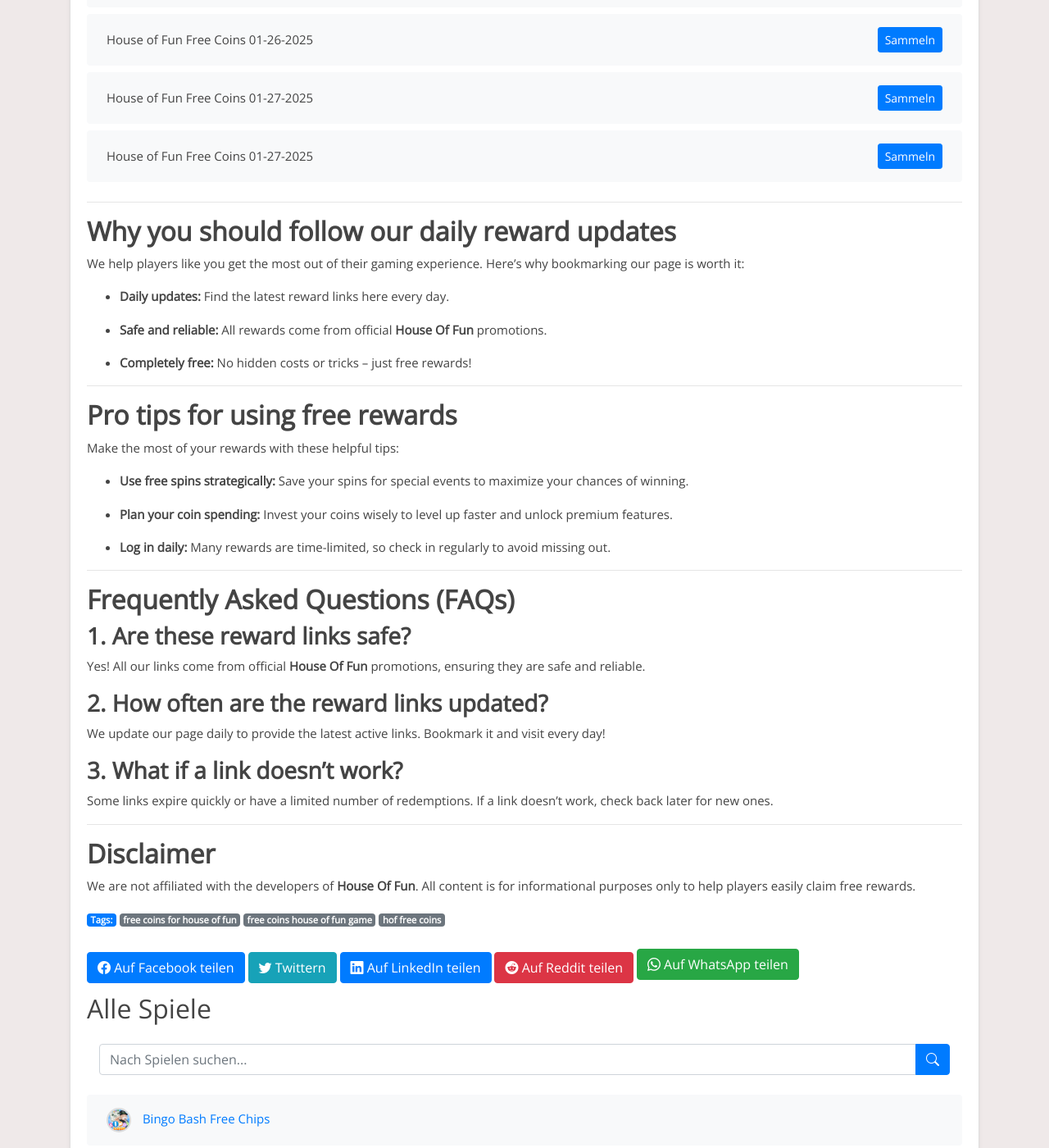
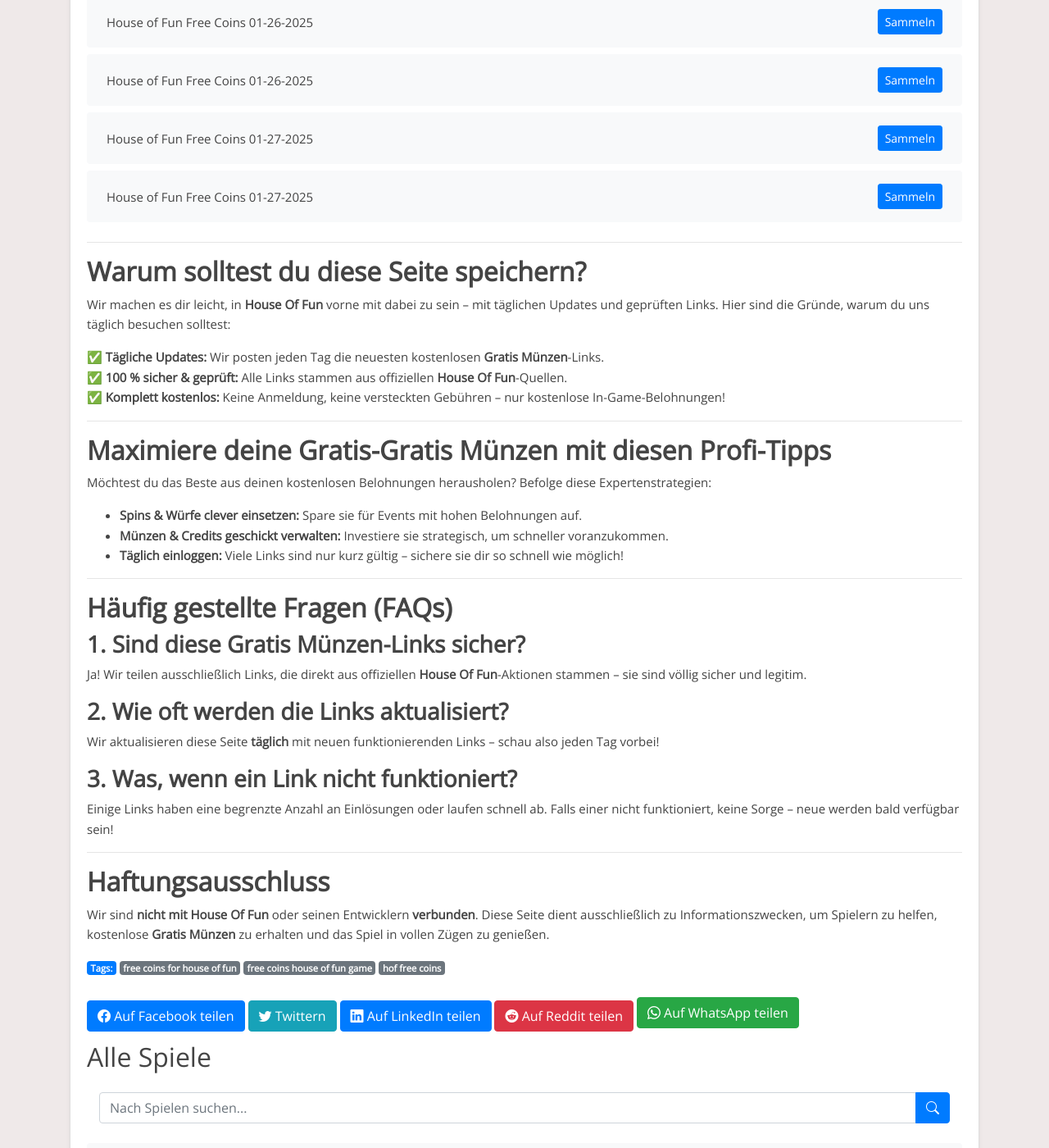
Before and after one commit to Prollad99/bs-de, a Jekyll site: the page built from _posts/2025-01-19-house-of-fun.md, in a window 1280 px wide and 1400 px high, scrolled down 7772 px. Shown: the whole window at 82% size. Built offline with Jekyll 4.4.1, drawn with Linux system fonts in a browser that asks for light colours; some of the changed text lies outside the part shown.

Commit message:
Update house-of-fun reward links, content, and last modified date

```diff
--- a/_includes/house-of-fun_footer.html
+++ b/_includes/house-of-fun_footer.html
@@ -1,55 +1,38 @@
 ---
 
+## **Warum solltest du diese Seite speichern?**
 
-## **Why you should follow our daily reward updates**
+Wir machen es dir leicht, in **House Of Fun** vorne mit dabei zu sein – mit täglichen Updates und geprüften Links. Hier sind die Gründe, warum du uns täglich besuchen solltest:
 
-We help players like you get the most out of their gaming experience. Here’s why bookmarking our page is worth it:
-
-- **Daily updates:** Find the latest reward links here every day.
-
-- **Safe and reliable:** All rewards come from official **House Of Fun** promotions.
-
-- **Completely free:** No hidden costs or tricks – just free rewards!
-
+✅ **Tägliche Updates:** Wir posten jeden Tag die neuesten kostenlosen **Gratis Münzen**-Links.
+✅ **100 % sicher & geprüft:** Alle Links stammen aus offiziellen **House Of Fun**-Quellen.
+✅ **Komplett kostenlos:** Keine Anmeldung, keine versteckten Gebühren – nur kostenlose In-Game-Belohnungen!
 
 ---
 
+## **Maximiere deine Gratis-Gratis Münzen mit diesen Profi-Tipps**
 
-## **Pro tips for using free rewards**
+Möchtest du das Beste aus deinen kostenlosen Belohnungen herausholen? Befolge diese Expertenstrategien:
 
-Make the most of your rewards with these helpful tips:
-
-- **Use free spins strategically:** Save your spins for special events to maximize your chances of winning.
-
-- **Plan your coin spending:** Invest your coins wisely to level up faster and unlock premium features.
-
-- **Log in daily:** Many rewards are time-limited, so check in regularly to avoid missing out.
-
+- **Spins & Würfe clever einsetzen:** Spare sie für Events mit hohen Belohnungen auf.
+- **Münzen & Credits geschickt verwalten:** Investiere sie strategisch, um schneller voranzukommen.
+- **Täglich einloggen:** Viele Links sind nur kurz gültig – sichere sie dir so schnell wie möglich!
 
 ---
 
+## **Häufig gestellte Fragen (FAQs)**
 
-## **Frequently Asked Questions (FAQs)**
+### **1. Sind diese Gratis Münzen-Links sicher?**
+Ja! Wir teilen ausschließlich Links, die direkt aus offiziellen **House Of Fun**-Aktionen stammen – sie sind völlig sicher und legitim.
 
+### **2. Wie oft werden die Links aktualisiert?**
+Wir aktualisieren diese Seite **täglich** mit neuen funktionierenden Links – schau also jeden Tag vorbei!
 
-### **1. Are these reward links safe?**
-
-Yes! All our links come from official **House Of Fun** promotions, ensuring they are safe and reliable.
-
-
-### **2. How often are the reward links updated?**
-
-We update our page daily to provide the latest active links. Bookmark it and visit every day!
-
-
-### **3. What if a link doesn’t work?**
-
-Some links expire quickly or have a limited number of redemptions. If a link doesn’t work, check back later for new ones.
-
+### **3. Was, wenn ein Link nicht funktioniert?**
+Einige Links haben eine begrenzte Anzahl an Einlösungen oder laufen schnell ab. Falls einer nicht funktioniert, keine Sorge – neue werden bald verfügbar sein!
 
 ---
 
+## **Haftungsausschluss**
 
-## **Disclaimer**
-
-We are not affiliated with the developers of **House Of Fun**. All content is for informational purposes only to help players easily claim free rewards.
+Wir sind **nicht mit** **House Of Fun** oder seinen Entwicklern **verbunden**. Diese Seite dient ausschließlich zu Informationszwecken, um Spielern zu helfen, kostenlose **Gratis Münzen** zu erhalten und das Spiel in vollen Zügen zu genießen.
--- a/_includes/house-of-fun_post.html
+++ b/_includes/house-of-fun_post.html
@@ -1,32 +1,27 @@
-Are you a dedicated **House Of Fun** player? Looking for the easiest way to collect free coins, spins, and other bonuses? You're in the right place! We update this page daily with new reward links so you don’t miss any chance to level up faster and fully enjoy the game.
+Bist du ein leidenschaftlicher **House Of Fun**-Spieler? Möchtest du **Gratis Münzen** sammeln, ohne echtes Geld auszugeben? Dann bist du hier genau richtig!
 
-
-## **What are reward links?**
-
-Reward links are official promotions from **House Of Fun** developers that provide players with free in-game items like spins, coins, and exclusive bonuses. They are a great way to enhance your gameplay without spending money.
-
-
-Every day, we provide the latest and most reliable reward links, so you can redeem your rewards effortlessly and continue your journey without interruptions.
-
+Wir aktualisieren diese Seite **täglich** mit neuen **Gratis Münzen**-Links, damit du dein Gameplay verbessern, schneller aufsteigen und spannende Belohnungen freischalten kannst – völlig kostenlos.
 
 ---
 
+## **Was sind Gratis Münzen-Links?**
 
-## **How to redeem your free rewards**
+**Gratis Münzen**-Links sind offizielle Belohnungen der **House Of Fun**-Entwickler. Sie bieten kostenlose **Gratis Münzen** und weitere In-Game-Boni wie Spins, Würfe, Credits und spezielle Geschenke.
 
-Redeeming your daily rewards is simple and requires just a few steps:
-
-1. **Choose a reward link from the list below.**
-
-2. **Tap on the link and log into your House Of Fun account.**
-
-3. **The reward will be instantly credited to your account!**
-
-
-Check back on this page regularly, as links can expire quickly. Don’t miss out!
-
+Statt selbst danach zu suchen, übernehmen wir die Arbeit für dich! Wir sammeln und aktualisieren täglich die neuesten funktionierenden Links, damit du deine Gratis-Belohnungen mühelos einlösen kannst.
 
 ---
 
+## **So löst du deine kostenlosen Gratis Münzen ein**
 
-## **Today's House Of Fun reward links**
+Deine **Gratis Münzen** zu erhalten ist schnell und einfach:
+
+1. **Wähle einen Link aus der Liste unten.**
+2. **Klicke auf den Link und melde dich in deinem House Of Fun-Konto an.**
+3. **Genieße deine kostenlosen Gratis Münzen – sofort in deinem Spiel verfügbar!**
+
+> 🔔 **Tipp:** Diese Links laufen schnell ab – schau täglich vorbei, um dir deine Belohnungen zu sichern!
+
+---
+
+## **Heutige Gratis-Gratis Münzen für House Of Fun**
```
